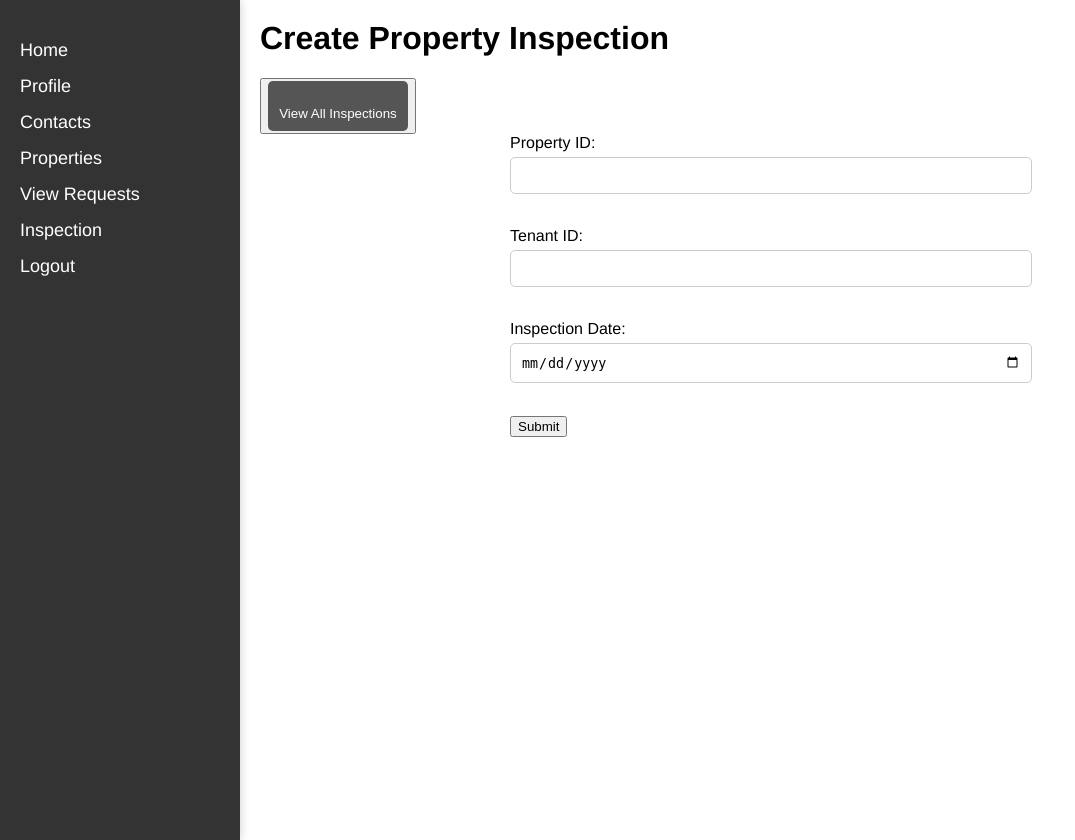
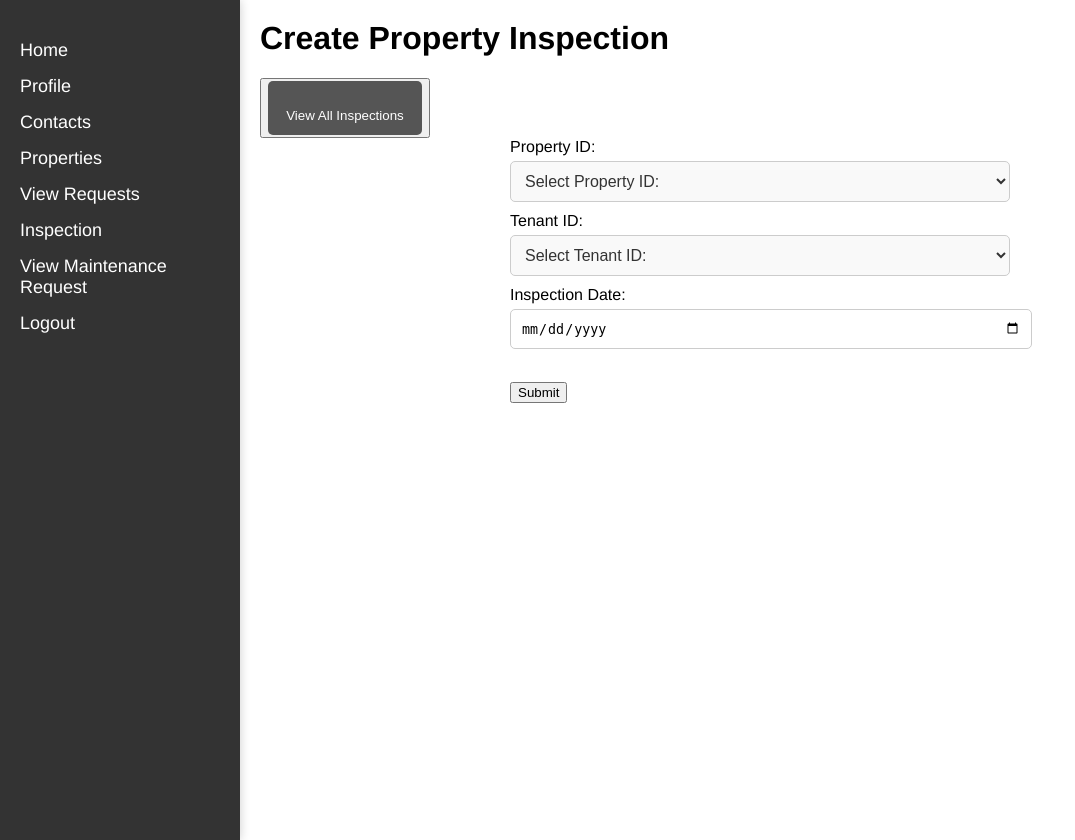
Before and after one commit to JaeHyeokSeong/ASD_Assignment_Flask, a Flask app: page /inspection in a window 1280 px wide. Shown: the whole page, without its empty margins (0-1075 px from the left). Run offline with Flask 3, Linux system fonts and the light colour scheme; the visitor is signed in with stand-in values (Sample User, id 1); data that the repository does not hold is empty.

Commit message:
NEw changes

```diff
--- a/app.py
+++ b/app.py
@@ -1,5 +1,7 @@
 from flask import Flask, request, render_template, redirect, url_for, session, jsonify
 from flask_session import Session
+from flask_mail import Mail, Message
+
 import mysql.connector
 from models.user_management import UserManagement
 from models.property_catalogue_management import PropertyCatalogue
@@ -32,11 +34,11 @@ user_management = UserManagement(mycursor, mydb)
 contact_management = ContactManagement(mycursor, mydb)
 landlord_management = LandlordManagement(mycursor, mydb)
 payment_management = PaymentMethod(mycursor, mydb)
-invoice_management = Invoice(mycursor,mydb)
+invoice_management = Invoice(mycursor, mydb)
 leaseapplication_management = LeaseApplication(mycursor, mydb)
-tenant_request_form_management = TenantRequestForm(mycursor,mydb)
-property_maintenance = propertyMaintenance(mycursor,mydb)
-property_inspection = propertyInspection(mycursor,mydb)
+tenant_request_form_management = TenantRequestForm(mycursor, mydb)
+property_maintenance = propertyMaintenance(mycursor, mydb)
+property_inspection = propertyInspection(mycursor, mydb)
 
 
 @app.route('/delete_landlord_property/<int:property_id>', methods=['GET'])
@@ -46,8 +48,6 @@ def delete_landlord_properties(property_id):
 
     # After deletion, you can redirect to the landlord's properties page
     return redirect(url_for('landlord_properties'))
-
-
 
 
 @app.route('/register', methods=['GET', 'POST'])
@@ -110,6 +110,7 @@ def login():
 
     # Render the login template with the error message
     return render_template('login.html', error=error)
+
 
 # Logout route
 
@@ -244,7 +245,8 @@ def list_properties():
     if search_keyword_landlord_id is None:
         search_keyword_landlord_id = ''
 
-    print(f'TEST: {search_keyword_address, search_keyword_property_id, search_keyword_tenant_id, search_keyword_landlord_id}')
+    print(
+        f'TEST: {search_keyword_address, search_keyword_property_id, search_keyword_tenant_id, search_keyword_landlord_id}')
 
     prop_catal = PropertyCatalogue()
     all_properties = prop_catal.find_all_properties_by_agent(agent_id=user_id)
@@ -351,35 +353,32 @@ def delete_properties():
     return redirect(url_for('list_properties'))
 
 
-@app.route('/inspection',  methods=['GET', 'POST'])
+@app.route('/inspection', methods=['GET', 'POST'])
 def inspection():
     user_id = session.get('user_id')
     submission_successful = False  # Default to False
-
+    property_ids = property_inspection.find_property_id_from_agent(user_id)
+    tenant_ids = property_inspection.find_tenant_id_from_agent(user_id)
     if request.method == 'POST':
-        property_id = request.form['property_id']
+        property_id = request.form['p_id']
         agent_id = user_id
-        tenant_id = request.form['tenant_id']
+        tenant_id = request.form['t_id']
         inspection_date = request.form['inspection_date']
         inspection_id = property_inspection.generate_random_id()
 
-        property_inspection.add_inspection_to_database(inspection_id,property_id, agent_id,tenant_id,inspection_date)
+        property_inspection.add_inspection_to_database(inspection_id, property_id, agent_id, tenant_id, inspection_date)
         submission_successful = True
 
-    return render_template('inspection.html', submission_successful=submission_successful)
-    # Logic for inspections page
+    return render_template('inspection.html', property_ids=property_ids, tenant_ids=tenant_ids, submission_successful=submission_successful)
 
 
-@app.route('/inspections', methods=['GET', 'POST'])
+@app.route('/inspections', methods=['GET'])
 def inspections():
-    user_id = session.get('user_id')  # Get user ID from session or None if not present
+    user_id = session.get('user_id')
+    inspection_infos = property_inspection.get_inspection_info_from_database(user_id)
+    print("Fetched inspections info:", inspection_infos)
 
-    inspection_info = property_inspection.get_inspection_info_from_database(user_id)
-    print("Fetched inspection info:", inspection_info)
-
-    for info in inspection_info:
-        info = inspection_info if inspection_info else ("")
-    return render_template('inspections.html',info=info)
+    return render_template('inspections.html', inspection_infos=inspection_infos)
 
 
 @app.route('/income')
@@ -415,7 +414,7 @@ def income():
         # Render the 'income.html' template and pass the total income and property_incomes
         return render_template('income.html', total_income=total_income, property_incomes=property_incomes)
     else:
-        # Redirect to the login page if the user is not authenticated
+        # Redirect to the login page if the user is not authenticatedinvoice
         return redirect(url_for('login'))
 
 
@@ -490,14 +489,14 @@ def tenant_properties_apply(property_id, agent_id):
 
 
 @app.route('/payments', methods=['GET', 'POST'])
-def payments(): #retrieve all user's payment methods
+def payments():  # retrieve all user's payment methods
     user_id = session['user_id']
     all_pay_methods = payment_management.get_all_payment_method(user_id)
     return render_template('ViewPaymentMethod.html', all_pay_methods=all_pay_methods)
 
 
 @app.route('/addpayment', methods=['GET', 'POST'])
-def addpayment(): #add payment method
+def addpayment():  # add payment method
     error = []
     user_id = session['user_id']
     if request.method == 'POST':
@@ -505,7 +504,7 @@ def addpayment(): #add payment method
         name = request.form['cardholder-name']
         date = request.form['expiry-date']
         cvv = request.form['cvv']
-        #server side validation
+        # server side validation
         if len(cardNumber) != 16 or not cardNumber.isnumeric():
             error.append("Please enter a valid card number.")
         if len(cvv) != 3:
@@ -518,6 +517,7 @@ def addpayment(): #add payment method
             payment_management.add_payment_method(cardNumber, name, date, cvv, user_id)
             return redirect(url_for('payments'))
     return render_template('AddPayment.html', error=error)
+
 
 def is_valid_date(date_str):
     try:
@@ -533,17 +533,20 @@ def is_valid_date(date_str):
     except ValueError:
         return False
 
+
 @app.route('/delete_payment', methods=['GET', 'POST'])
 def delete_payment():
     pay_id = request.form['payment_id']
     payment_management.delete_payment_method(pay_id)
     return redirect(url_for('payments'))
 
+
 @app.route('/edit_payment', methods=['GET', 'POST'])
 def edit_payment():
     pay_id = request.form['payment_id']
     pay_details = payment_management.get_payment_method_by_id(pay_id)
     return render_template('EditPayment.html', pay_details=pay_details)
+
 
 @app.route('/confirm_edit', methods=['GET', 'POST'])
 def confirm_edit():
@@ -554,7 +557,7 @@ def confirm_edit():
     expiryDate = request.form['expiry-date']
     cvv = request.form['cvv']
     tenant_id = session['user_id']
-    #server side validation
+    # server side validation
     if len(cardNumber) != 16 or not cardNumber.isnumeric():
         error.append("Please enter a valid card number.")
     if len(cvv) != 3:
@@ -564,24 +567,28 @@ def confirm_edit():
     if not is_valid_date(expiryDate) or not expiryDate:
         error.append("Please enter a valid date.")
     elif not error:
-        payment_management.update_payment_method(pay_id,cardNumber,cardHolderName,expiryDate,cvv,tenant_id)
+        payment_management.update_payment_method(pay_id, cardNumber, cardHolderName, expiryDate, cvv, tenant_id)
         return redirect(url_for('payments'))
     pay_details = payment_management.get_payment_method_by_id(pay_id)
     return render_template('EditPayment.html', error=error, pay_details=pay_details)
 
-@app.route('/invoices', methods=['GET','POST'])
-def invoices(): #retrieve all invoices of user
+
+@app.route('/invoices', methods=['GET', 'POST'])
+def invoices():  # retrieve all invoices of user
     tenant_id = session['user_id']
-    myinvoices = invoice_management.get_invoices_by_status(tenant_id,"Pending")
+    myinvoices = invoice_management.get_invoices_by_status(tenant_id, "Pending")
     return render_template('ViewInvoices.html', invoices=myinvoices)
-@app.route('/select_invoice', methods=['GET','POST'])
+
+
+@app.route('/select_invoice', methods=['GET', 'POST'])
 def select_invoice():
     invoice_id = request.form['invoice_id']
     invoice = invoice_management.get_invoice_by_id(invoice_id)
     property = invoice_management.get_property_by_id(invoice[4])
-    return render_template('InvoiceDetails.html',  invoice=invoice, property=property)
+    return render_template('InvoiceDetails.html', invoice=invoice, property=property)
 
-@app.route('/select_payment', methods=['GET','POST'])
+
+@app.route('/select_payment', methods=['GET', 'POST'])
 def select_payment():
     invoice_id = request.form['invoice_id']
     invoice = invoice_management.get_invoice_by_id(invoice_id)
@@ -589,20 +596,23 @@ def select_payment():
     all_pay_methods = payment_management.get_all_payment_method(user_id)
     return render_template('PaymentMethod.html', invoice=invoice, all_pay_methods=all_pay_methods)
 
-@app.route('/pay', methods=['GET','POST'])
+
+@app.route('/pay', methods=['GET', 'POST'])
 def pay():
     pay_id = request.form['payment_id']
     invoice_id = request.form['invoice_id']
     invoice_management.pay_invoice(invoice_id)
-    return render_template('PaymentSuccess.html',)
+    return render_template('PaymentSuccess.html', )
 
-@app.route('/payment_history', methods=['GET','POST'])
+
+@app.route('/payment_history', methods=['GET', 'POST'])
 def payment_history():
     tenant_id = session['user_id']
-    invoices = invoice_management.get_invoices_by_status(tenant_id,"Paid")
+    invoices = invoice_management.get_invoices_by_status(tenant_id, "Paid")
     return render_template('PaymentHistory.html', invoices=invoices)
 
-@app.route('/request_lease/<int:apply_property_id>', methods=['GET','POST'])
+
+@app.route('/request_lease/<int:apply_property_id>', methods=['GET', 'POST'])
 def request_lease(apply_property_id):
     error = []
     tempPropId = 7126391
@@ -612,17 +622,17 @@ def request_lease(apply_property_id):
         endDate = request.form['end-date']
         status = "Pending"
         description = request.form['desc']
-        #server side validation
-        if not is_valid_date_range(startDate,endDate):
+        # server side validation
+        if not is_valid_date_range(startDate, endDate):
             error.append("You have entered an invalid date.")
         if len(description) < 1:
             error.append("Please enter a description.")
         if not error:
-            leaseapplication_management.add_lease_application(startDate,endDate,status,description,apply_property_id,tenant_id)
+            leaseapplication_management.add_lease_application(startDate, endDate, status, description,
+                                                              apply_property_id, tenant_id)
             return redirect('/lease_application_success')
 
     return render_template('RequestLease.html', property_id=apply_property_id, error=error)
-
 
 
 def is_valid_date_range(start_date_str, end_date_str):
@@ -640,66 +650,80 @@ def is_valid_date_range(start_date_str, end_date_str):
 
     return False
 
+
 @app.route('/lease_application_success')
 def lease_application_success():
     return render_template('LeaseApplicationSuccess.html')
 
-@app.route('/view_requests', methods=['GET','POST'])
+
+@app.route('/view_requests', methods=['GET', 'POST'])
 def view_requests():
     agent_id = session['user_id']
     lease_applications = leaseapplication_management.get_lease_application_by_agent(agent_id)
     requests = tenant_request_form_management.get_request_forms_by_agent_id(agent_id)
     return render_template('AgentViewRequests.html', lease_applications=lease_applications, requests=requests)
 
-@app.route('/approve_lease', methods=['GET','POST'])
+
+@app.route('/approve_lease', methods=['GET', 'POST'])
 def approve_lease():
     leaseApp_id = request.form['leaseApp_id']
-    leaseapplication_management.update_lease_application_status(leaseApp_id,"Approved")
+    leaseapplication_management.update_lease_application_status(leaseApp_id, "Approved")
     return redirect('/view_requests')
 
-@app.route('/reject_lease', methods=['GET','POST'])
+
+@app.route('/reject_lease', methods=['GET', 'POST'])
 def reject_lease():
     leaseApp_id = request.form['leaseApp_id']
     leaseapplication_management.update_lease_application_status(leaseApp_id, "Rejected")
     return redirect('/view_requests')
-@app.route('/approve_request', methods=['GET','POST'])
+
+
+@app.route('/approve_request', methods=['GET', 'POST'])
 def approve_request():
     req_id = request.form['req_id']
-    tenant_request_form_management.update_status(req_id,"Approved")
+    tenant_request_form_management.update_status(req_id, "Approved")
     req = tenant_request_form_management.get_request_form_by_id(req_id)
-    leaseapplication_management.update_lease_application_end_date(req[5],req[3])
+    leaseapplication_management.update_lease_application_end_date(req[5], req[3])
     return redirect('/view_requests')
-@app.route('/reject_vacancy', methods=['GET','POST'])
+
+
+@app.route('/reject_vacancy', methods=['GET', 'POST'])
 def reject_vacancy():
     req_id = request.form['req_id']
     tenant_request_form_management.update_status(req_id, "Rejected")
     return redirect('/view_requests')
-@app.route('/reject_extension', methods=['GET','POST'])
+
+
+@app.route('/reject_extension', methods=['GET', 'POST'])
 def reject_extension():
     req_id = request.form['req_id']
     tenant_request_form_management.update_status(req_id, "Rejected")
     return redirect('/view_requests')
 
-@app.route('/lease_management', methods=['GET','POST'])
+
+@app.route('/lease_management', methods=['GET', 'POST'])
 def lease_management():
     tenant_id = session['user_id']
     leases = leaseapplication_management.get_lease_applications_by_tenant(tenant_id)
     requests = tenant_request_form_management.get_request_forms_by_tenant_id(tenant_id)
     return render_template('LeaseManagement.html', leases=leases, requests=requests)
 
-@app.route('/cancel_lease', methods=['GET','POST'])
+
+@app.route('/cancel_lease', methods=['GET', 'POST'])
 def cancel_lease():
     leaseapp_id = request.form['leaseApp_id']
-    leaseapplication_management.update_lease_application_status(leaseapp_id,"Cancelled")
+    leaseapplication_management.update_lease_application_status(leaseapp_id, "Cancelled")
     return redirect('lease_management')
 
-@app.route('/cancel_request', methods=['GET','POST'])
+
+@app.route('/cancel_request', methods=['GET', 'POST'])
 def cancel_request():
     req_id = request.form['req_id']
-    tenant_request_form_management.update_status(req_id,"Cancelled")
+    tenant_request_form_management.update_status(req_id, "Cancelled")
     return redirect('lease_management')
 
-@app.route('/new_request', methods=['GET','POST'])
+
+@app.route('/new_request', methods=['GET', 'POST'])
 def new_request():
     error = []
     if request.method == 'POST':
@@ -708,51 +732,49 @@ def new_request():
         newDate = request.form['date']
         status = "Pending"
         leaseApp_id = request.form['lease-id']
-        if len(desc)<1:
+        if len(desc) < 1:
             error.append("Please enter a description.")
         leaseApp = leaseapplication_management.get_lease_application_by_id(leaseApp_id)
-        if(reqType == "Vacancy"):
+        if (reqType == "Vacancy"):
             if not is_valid_date_range(newDate, str(leaseApp[2])):
                 error.append("Vacancy date must be before the agreement's end date.")
         else:
-            if not is_valid_date_range(str(leaseApp[2]),newDate):
+            if not is_valid_date_range(str(leaseApp[2]), newDate):
                 error.append("Extension date must be later than agreement's end date.")
         if not error:
-            tenant_request_form_management.add_tenant_request_form(reqType,desc,newDate,status,leaseApp_id)
+            tenant_request_form_management.add_tenant_request_form(reqType, desc, newDate, status, leaseApp_id)
             return redirect('/lease_management')
     tenant_id = session['user_id']
     leaseapps = leaseapplication_management.get_lease_applications_by_tenant(tenant_id)
     return render_template('NewRequest.html', leaseapps=leaseapps, error=error)
 
-@app.route('/maintenance',  methods=['GET', 'POST'])
+
+@app.route('/maintenance', methods=['GET', 'POST'])
 def maintenance():
     user_id = session.get('user_id')
     submission_successful = False  # Default to False
-
+    property_ids = property_maintenance.find_property_id_from_tenant(user_id)
     if request.method == 'POST':
         property_id = request.form['p_id']
         tenant_id = user_id
         issue = request.form['issue']
         issue_description = request.form['complain']
         maintenance_id = property_maintenance.generate_random_id()
-
-        property_maintenance.add_maintenance_to_database(maintenance_id, property_id, tenant_id, issue, issue_description)
+        property_maintenance.add_maintenance_to_database(maintenance_id, property_id, tenant_id, issue,
+                                                         issue_description)
         submission_successful = True
 
-    return render_template('maintenance.html', submission_successful=submission_successful)
+    return render_template('maintenance.html', property_ids=property_ids, submission_successful=submission_successful)
     # Logic for maintenance page
 
 
 @app.route('/maintenances', methods=['GET'])
 def maintenances():
     user_id = session.get('user_id')  # Get user ID from session or None if not present
+    maintenance_infos = property_maintenance.get_maintenance_info_from_database(user_id)
+    print("Fetched maintenance info:", maintenances)
 
-    maintenance_info = property_maintenance.get_maintenance_info_from_database(user_id)
-    print("Fetched maintenance info:", maintenance_info)
-
-    for info in maintenance_info:
-        info = maintenance_info if maintenance_info else ("")
-    return render_template('maintenances.html',info=info)
+    return render_template('maintenances.html', maintenance_infos=maintenance_infos)
 
 
 @app.route('/logout')
--- a/templates/base.html
+++ b/templates/base.html
@@ -72,9 +72,15 @@
                               <div class="menu-item">
                     <a href="{{ url_for('view_requests') }}">View Requests</a>
                 </div>
+
                 <div class="menu-item">
                     <a href="{{ url_for('inspection') }}">Inspection</a>
                 </div>
+
+                 <div class="menu-item">
+                    <a href="{{ url_for('maintenances') }}"> View Maintenance Request</a>
+                </div>
+
             {% elif session['user_type'] == 'landlord' %}
                 <!-- Menu items for Landlord -->
                 <div class="menu-item">
--- a/templates/inspection.html
+++ b/templates/inspection.html
@@ -38,14 +38,14 @@ input, textarea {
     border: 1px solid #ccc;
     border-radius: 5px;
 }
- .buttons a {
+.buttons a {
             text-decoration: none;
             background-color: #555;
             color: #fff;
             border-radius: 5px;
-            padding: 10px;
+            padding: 12px;
             display: inline-block;
-            width: 120px;
+            width: 130px;
             cursor: pointer;
             transition: background-color 0.3s ease;
         }
@@ -53,15 +53,38 @@ input, textarea {
         .buttons a:hover {
             background-color: #777;
         }
-
-button:hover {
-    background-color: #333;
-}
-
 .center {
     display: flex;
     justify-content: center;
     align-items: center;
+}
+.center button {
+    align-items: center;
+    background-color: #000;
+    color: #fff;
+    padding: 10px;
+    border: none;
+    border-radius: 5px;
+    cursor: pointer;
+}
+
+.center button:hover {
+    background-color: #333;
+}
+.select-dropdown {
+    width: 100%;
+    padding: 10px;
+    border: 1px solid #ccc;
+    border-radius: 5px;
+    font-size: 16px;
+    background-color: #f9f9f9;
+    color: #333;
+    transition: border-color 0.2s;
+}
+
+.select-dropdown:focus {
+    border-color: #007bff;
+    outline: none;
 }
     </style>
 </head>
@@ -72,14 +95,24 @@ button:hover {
             </div>
 
     <form action = "/inspection" method="POST" onsubmit="myalert()">
-        <div class="form-group">
-            <label for="property_id">Property ID:</label>
-        <input type="text" name="property_id" required><br><br>
-        </div>
-        <div class="form-group">
-             <label for="tenant_id">Tenant ID:</label>
-        <input type="text" name="tenant_id"><br><br>
-        </div>
+       <div class="form-group">
+            <label for="p_id">Property ID:</label>
+            <select name="p_id" id="p_id" required class="select-dropdown">
+               <option value="">Select Property ID:</option>
+               {% for property_id in property_ids %}
+                  <option value="{{ property_id[0] }}">{{ property_id[0] }}</option>
+               {% endfor %}
+            </select>
+         </div>
+      <div class="form-group">
+            <label for="t_id">Tenant ID:</label>
+            <select name="t_id" id="t_id" required class="select-dropdown">
+               <option value="">Select Tenant ID:</option>
+               {% for tenant_id in tenant_ids %}
+                  <option value="{{ tenant_id[0] }}">{{ tenant_id[0] }}</option>
+               {% endfor %}
+            </select>
+         </div>
         <div class="form-group">
              <label for="inspection_date">Inspection Date:</label>
         <input type="date"  id="date" name="inspection_date" required><br><br>
```
Also changed, not shown: models/propertyInspection.py (+12 -3 lines), models/propertyMaintenance.py (+23 -9 lines), templates/inspections.html (+16 -3 lines), templates/maintenance.html (+27 -11 lines), templates/maintenances.html (+17 -2 lines).
